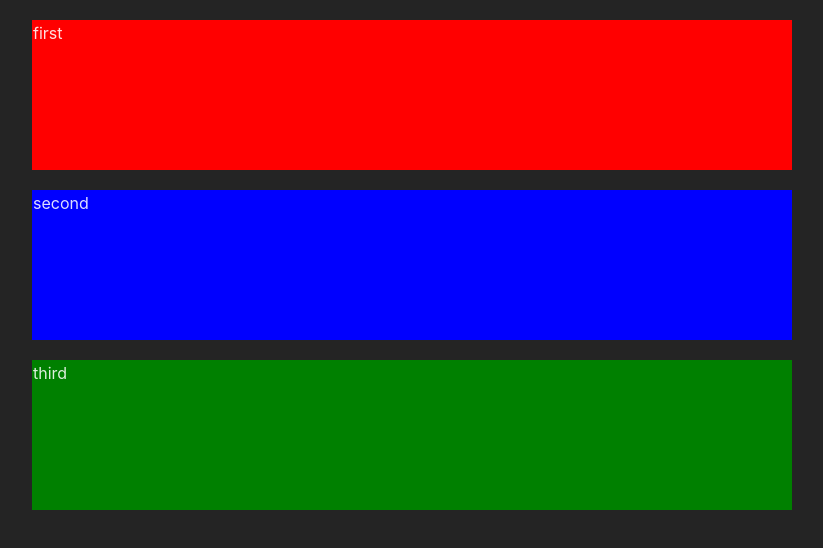
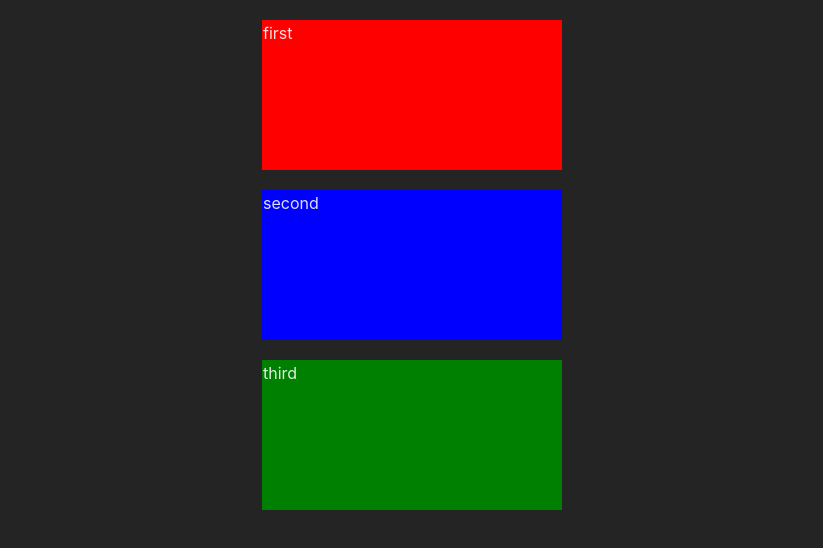
Before and after one commit to Harsh244007/dynamic-div, a Preact app: page / in a window 1280 px wide. Shown: the top 548 px of the page, without its empty margins (228-1051 px from the left). Built offline with nearby package versions, Linux system fonts and the light colour scheme.

Commit message:
* Updated Code.

```diff
--- a/src/app.tsx
+++ b/src/app.tsx
@@ -16,7 +16,7 @@ const App = () => {
   };
 
   return (
-    <div className={`flex flex-wrap justify-center ${expanded.value && "uniqueGrid"} gap-5 w-full `}>
+    <div className={`flex flex-wrap justify-center items-center ${expanded.value && "uniqueGrid"} gap-5 w-full `}>
       {divItems.map((divItem, index) => (
         <div key={divItem.id} className={`border bg-${divItem.color}-500 cursor-pointer`} onClick={() => handleClickDiv(index)}>
           <p>{divItem.name}</p>
--- a/src/index.css
+++ b/src/index.css
@@ -20,10 +20,7 @@ body {
   overflow: auto;
   padding: 20px;
 }
-body * {
-  transition: all 500ms;
-  position: relative;
-}
+
 .bg-red-500 {
   --color: red;
   background-color: var(--color);
@@ -54,18 +51,25 @@ grid-column: 1/3;
 } */
 .flex {
   display: flex;
+  margin: auto;
   flex-direction: column;
 }
 .flex > div {
-  width: 100%;
+  transition: all 500ms;
+  width:100%;
+  max-width: 300px;
+  min-width: 300px;
+}
+.flex:not(.uniqueGrid) > div {
+  /* width: auto; */
   height: 150px;
 }
-.uniqueGrid{
+.uniqueGrid {
   flex-direction: row;
 }
 .uniqueGrid > div {
-  width: 48%;
+  height: 150px;
 }
 .uniqueGrid > div:first-child {
-  width: 100%;
+  max-width: 600px;
 }
```
